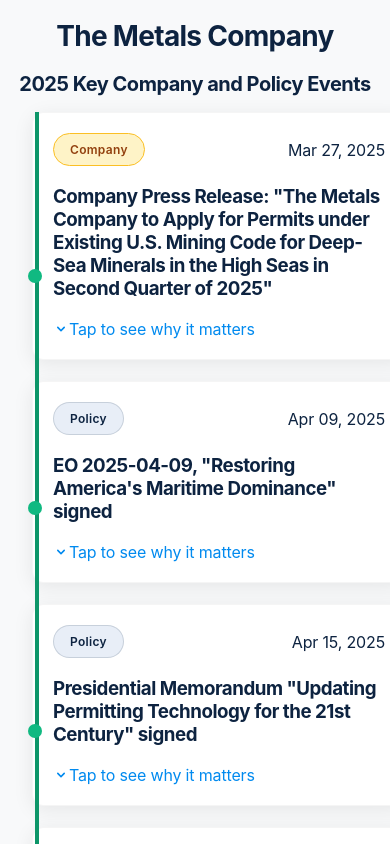
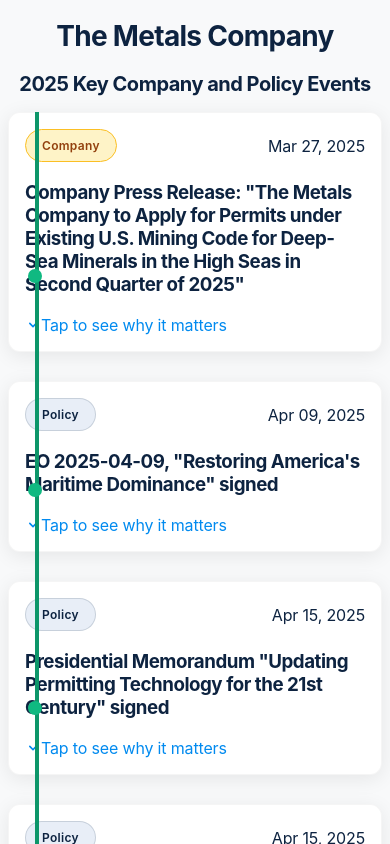
Before and after one commit to brandonlipman216/TMC-timeline-webapp, a Next.js app: page / in a window 390 px wide. Shown: the top 844 px of the page. Built offline with nearby package versions, Linux system fonts and the light colour scheme.

Commit message:
Improve mobile timeline layout and fix responsive issues

```diff
--- a/src/app/globals.css
+++ b/src/app/globals.css
@@ -279,15 +279,18 @@
     white-space: normal;
   }
 
-  /* Make cards more compact on mobile */
+  /* Make cards more compact on mobile with INCREASED margins */
   .flip-card {
     margin-bottom: 4rem;
-    margin-left: 24px; /* Add margin from timeline */
+    margin-left: 0; /* Remove this, we'll handle in container */
+    width: 100%; /* Ensure it takes full width of container */
+    max-width: 100%; /* Override the 500px max-width for mobile */
   }
 
   .flip-card-front,
   .flip-card-back {
-    padding: 1.25rem;
+    padding: 1rem; /* Reduce padding further */
+    width: 100%;
   }
 
   /* Adjust card title sizes */
--- a/src/components/Timeline.tsx
+++ b/src/components/Timeline.tsx
@@ -108,8 +108,8 @@
   }, [pendingEventIndex]);
 
   return (
-    <div className="container mx-auto px-4 md:px-6 py-8">
-      <div className="text-center mb-12">
+    <div className="container mx-auto px-2 md:px-6 py-8"> {/* Reduced padding on mobile */}
+      <div className="text-center mb-8 md:mb-12">
         <h1 className="text-3xl font-bold text-gray-800 mb-2">
           The Metals Company
         </h1>
@@ -118,9 +118,8 @@
         </h2>
       </div>
 
-      <div className="max-w-2xl mx-auto">
-        {/* The timeline line is now positioned relative to this container */}
-        <div ref={timelineRef} className="relative py-8 overflow-visible pl-0 md:pl-0">
+      <div className="max-w-full md:max-w-2xl mx-auto"> {/* Allow full width on mobile */}
+        <div ref={timelineRef} className="relative py-8 overflow-visible px-2 md:px-0">
           {/* Continuous timeline line that spans the entire container */}
           <div className="timeline-line" ref={timelineLineRef}></div>
 
--- a/src/components/TimelineCard.tsx
+++ b/src/components/TimelineCard.tsx
@@ -66,7 +66,7 @@
       <div className={`timeline-dot ${isPending ? 'current' : isPast ? 'past' : ''}`}></div>
 
       {/* Card container with flip functionality */}
-      <div className="ml-12 md:ml-40 sm:ml-20"> {/* Increased margins for better mobile spacing */}
+      <div className="ml-16 md:ml-40 sm:ml-28"> {/* INCREASED left margin from timeline */}
         <div
           className="flip-card cursor-pointer"
           onClick={() => setIsFlipped(!isFlipped)}
```
